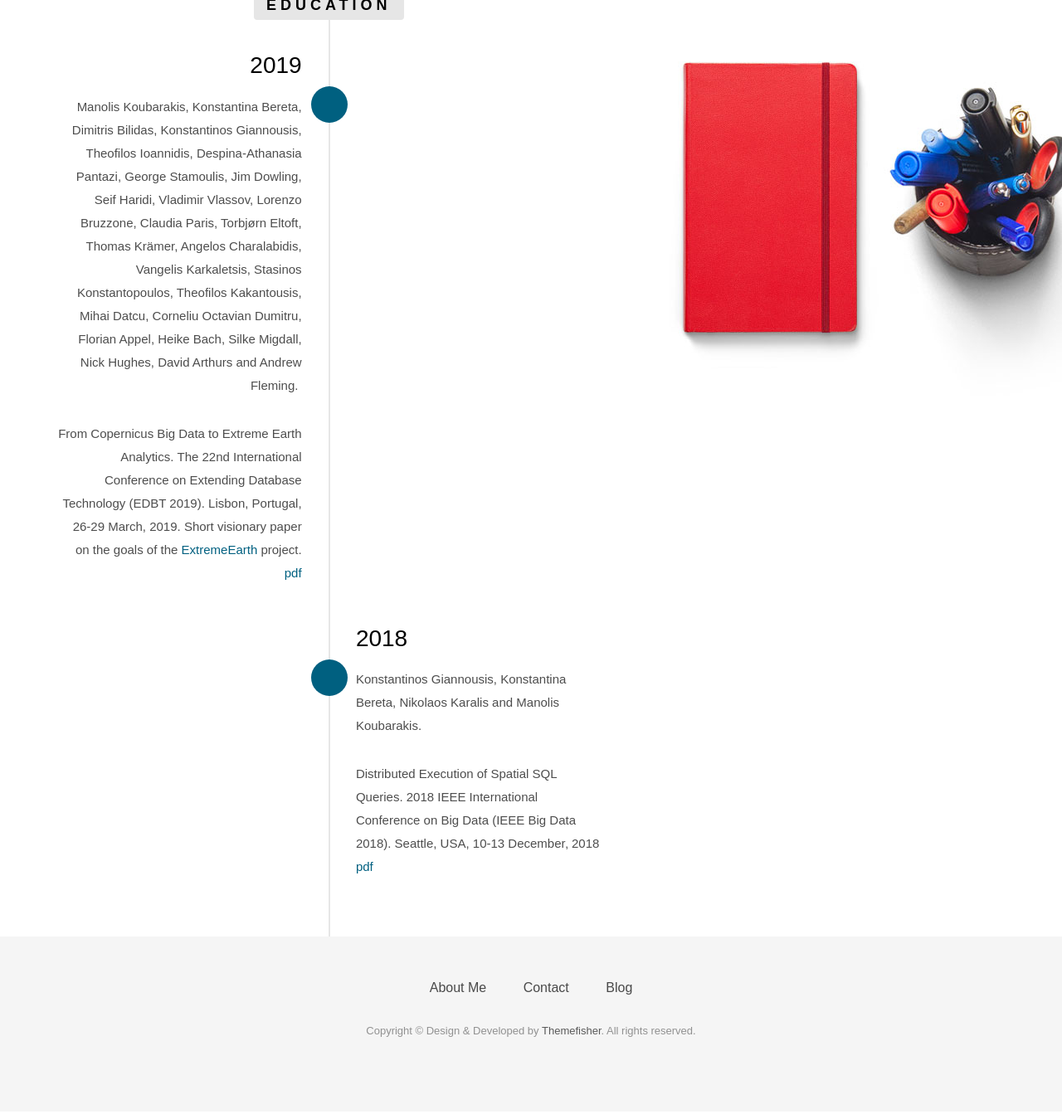
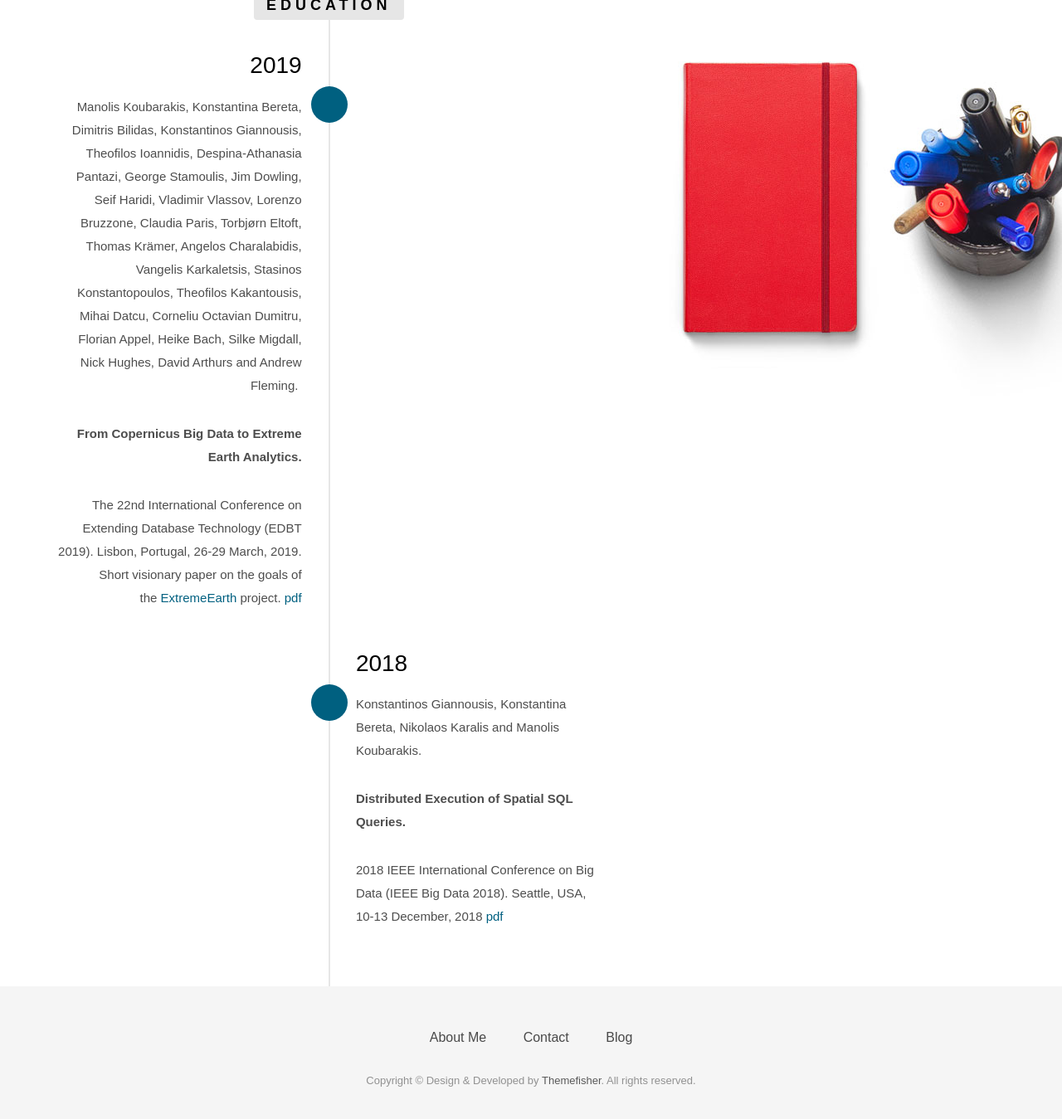
Before and after one commit to kgiann78/kgiann78.github.io, a Jekyll site: the page built from index.html, in a window 1280 px wide and 1400 px high, scrolled down 3930 px. Shown: the top 1349 px of the window at 83% size. Built offline with Jekyll 4.4.1, drawn with Linux system fonts in a browser that asks for light colours; nearby versions of some CDN libraries; some web fonts are replaced.

Commit message:
Update publications

```diff
--- a/index.html
+++ b/index.html
@@ -193,7 +193,8 @@ permalink: /
                                         Theofilos Kakantousis, Mihai Datcu, Corneliu Octavian Dumitru, Florian Appel, Heike Bach,
                                         Silke Migdall, Nick Hughes, David Arthurs and Andrew Fleming. </p>
 
-                                        <p>From Copernicus Big Data to Extreme Earth Analytics. The 22nd International Conference on Extending Database Technology (EDBT 2019).
+                                        <p><b>From Copernicus Big Data to Extreme Earth Analytics.</b></p>
+                                        <p>The 22nd International Conference on Extending Database Technology (EDBT 2019).
                                             Lisbon, Portugal, 26-29 March, 2019. Short visionary paper on the goals of the <a href="earthanalytics.eu">ExtremeEarth</a> project.
                                             <a href="http://cgi.di.uoa.gr/~koubarak/publications/2019/EDBT19_paper_321.pdf">pdf</a></p>
                                         </li>
@@ -211,8 +212,8 @@ permalink: /
                                     <ul>
                                             <li><p>Konstantinos Giannousis, Konstantina Bereta, Nikolaos Karalis and Manolis Koubarakis. </p>
 
-                                                <p>Distributed Execution of Spatial SQL Queries. 2018 IEEE International Conference on Big Data
-                                                    (IEEE Big Data 2018). Seattle, USA, 10-13 December‚ 2018
+                                                <p><b>Distributed Execution of Spatial SQL Queries. </b></p>
+                                                <p>2018 IEEE International Conference on Big Data (IEEE Big Data 2018). Seattle, USA, 10-13 December‚ 2018
                                                     <a href="http://cgi.di.uoa.gr/~koubarak/publications/2018/IEEEBigDataShort.pdf">pdf</a></p>
                                                 </li>
                                         </ul>
```
